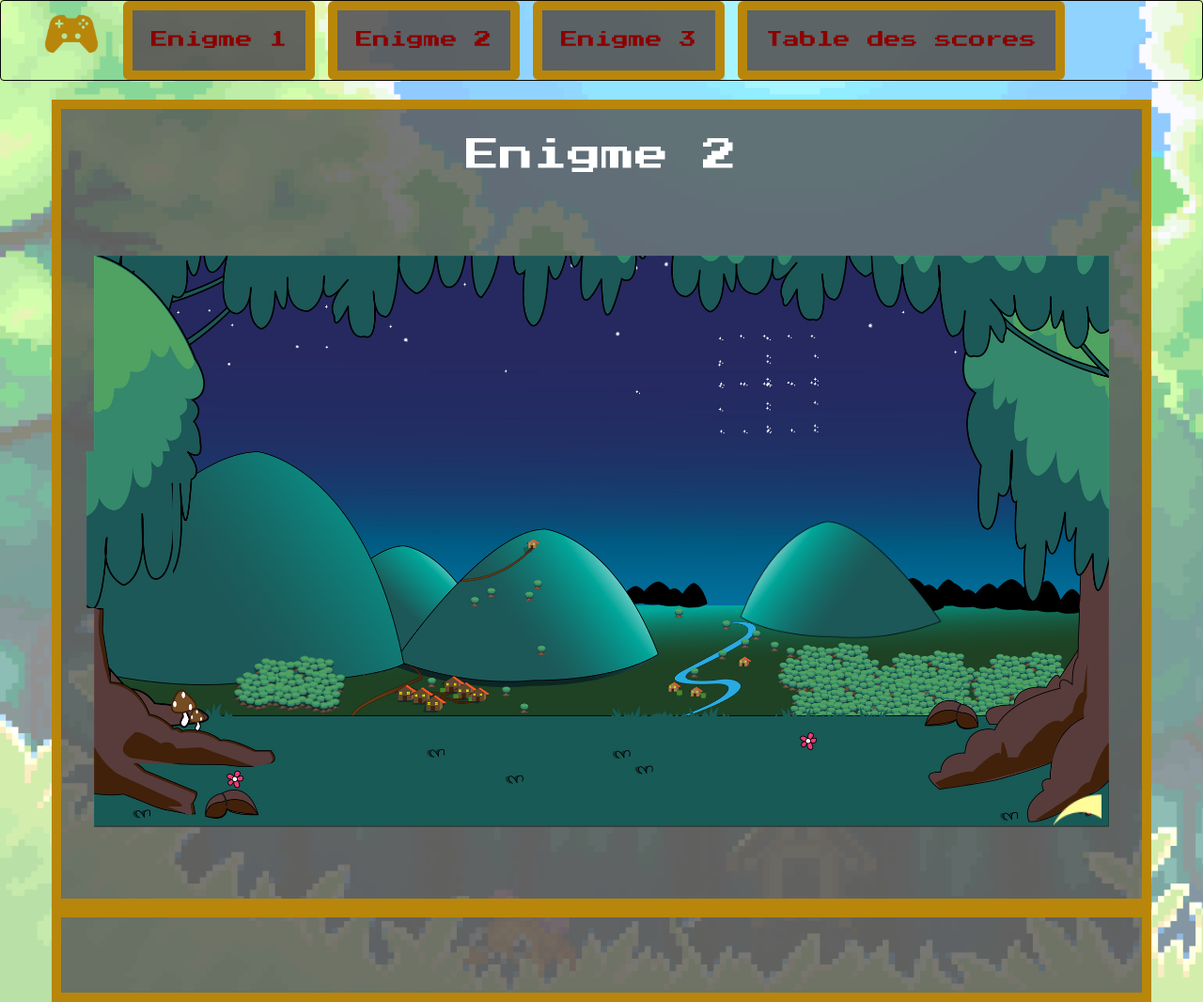
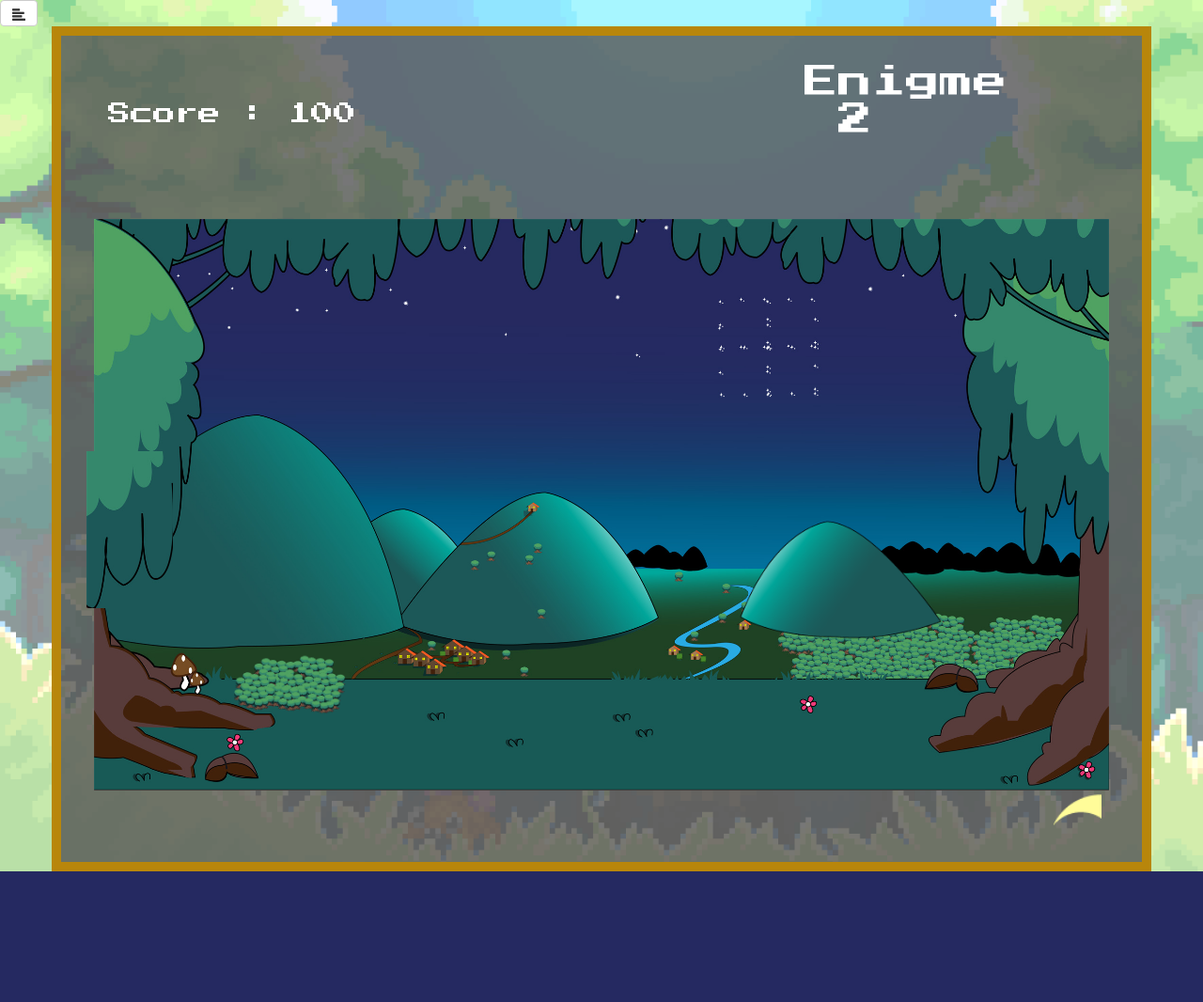
Before and after one commit to Leprouxcharles/Projet_fil_rouge, a PHP site: page /projet/enigme2.php in a window 1280 px wide. Shown: the whole page at 94% size. After the commit the page ends 927 px from the top, so only its background shows below. Run offline with PHP 8.4, Linux system fonts and the light colour scheme; some libraries are stand-ins or nearby versions.

Commit message:
Le menu est dedans !
enigme2 avec menu moche dedans !

```diff
--- a/projet/enigme2.php
+++ b/projet/enigme2.php
@@ -17,60 +17,51 @@
 		</head>
 	</head>
 	<body>
-		<nav class="navbar navbar-inverse">
-			<div class="container-fluid">
-				<!--________________________container menu______________________________-->
-				<div class="row">
-					<div class="col-md-12">
-						<div class="navbar-header">
-							<button class="navbar-toggle collapsed" type="button" data-toggle="collapse" data-target="#menu" title="Accueil"><img src="images/boutonmenu.png" height="35px"><!--bouton reflexive--></button>
-							<a class="navbar-brand" href="accueil.html"><img class="logohome" src="images/logohome1.png" title="Accueil" height="70px"></a>
-						</div>
-						<div class="collapse navbar-collapse" id="menu">
-							<ul class="nav navbar-nav">
-								<a href="enigme1.html" title="enigme1">
-									<button  type="button" class="btn btn-primary btn-lg"><li>Enigme 1</li></button>
-								</a>
-								<a href="enigme2.html" title="enigme2">
-									<button  type="button" class="btn btn-primary btn-lg"><li>Enigme 2</li></button>
-								</a>
-								<a href="enigme3.html" title="enigme3">
-									<button  type="button" class="btn btn-primary btn-lg"><li>Enigme 3</li></button>
-								</a>
-								<a href="scores.html" title="scores">
-									<button  type="button" class="btn btn-primary btn-lg"><li>Table des scores </li></button>
-								</a>
-							</ul>
-						</div>
+
+<!-- Petit menu qui suit la page -->
+		<div class="row" id="menu">
+				<div class="col-sm-12">
+					<div>
+						<button id="bouton" data-toggle="dropdown" type="button" class="btn btn-default dropdown-toggle">
+						<span class="glyphicon glyphicon-align-left"></span>
+						</button>
+						<ul class="dropdown-menu">
+							<li><a href="#"> Accueil: </a></li><br>
+							<li><a href="#"> Histoire: </a></li><br>
+							<li><a href="#"> Scores: </a></li><br>
+							<li id="deco"><a href="#"> Déconnexion: </a></li>
+						</ul>
 					</div>
 				</div>
-			</div>
+		</div>
 
-	</nav>
-
-	<div class="container">
+	<div class="container" id="ecran">
 		<div class="row">
-			<div class="col-md-12 zone">
+					<div class="col-md-6">
+						<h3>Score : <span class="score"></span></h3>
+					</div>
+			<div class="col-md-6 zone">
 				<center>
 					<h1>Enigme 2</h1>
 				</center>
 			</div>
 		</div>
+		<!-- <div class="row">
+			<div class="col-md-12">
+				<h3>Score : <span class="score"></span></h3>
+			</div>
+		</div> -->
 	<div class="row">
 		<div class="col-cs-12">
 			<div id="limitation" class="d">
 
-					<div class="drag p1">
-							<p></p>
+					<div class="drag p1" id="piece1">
 					</div>
 					<div class="drag p2">
-							<p></p>
 					</div>
 					<div class="drag p3">
-							<p></p>
 					</div>
 					<div class="drag p4">
-							<p></p>
 					</div>
 					<div class="foret decor p5">
 					</div>
@@ -85,25 +76,18 @@
 					<br>
 
 					<div class="mag r1">
-							<p></p>
 					</div>
 					<div class="mag r2">
-							<p></p>
 					</div>
 					<div class="mag r3">
-							<p></p>
 					</div>
 					<div class="mag r4">
-							<p></p>
 					</div>
 			</div>
 		</div>
 
 	</div>
 	</div>
-
-	<div class="container">
-
 					 <!-- Trigger the modal with a button -->
 					 <button type="button" id="victoire" class="btn btn-info btn-lg gagne" data-toggle="modal" data-target="#myModal">Open Modal</button>
 
@@ -115,21 +99,20 @@
 							 <div class="modal-content">
 								 <div class="modal-header">
 									 <button type="button" class="close" data-dismiss="modal">&times;</button>
-									 <h4 class="modal-title">Modal Header</h4>
+									 <h4 class="modal-title" align="center">Bien joué enigme 2 terminée !!!</h4>
 								 </div>
-								 <div class="modal-body">
-									 <p>Some text in the modal.</p>
+								 <div class="modal-body" align="center">
+									 <p>Passons à la suivante !</p>
 								 </div>
 								 <div class="modal-footer">
-									 <button class="btn btn-default" data-dismiss="modal" onclick="location.href='enigme3.html'">Poursuivre</button>
+									 <button class="btn btn-default" data-dismiss="modal" onclick="location.href='enigme3.html'" id="boutonmodal">Poursuivre</button>
 								 </div>
 							 </div>
 
 						 </div>
 					 </div>
 
-			 </div>
-
+<script type="text/javascript" src ="js/scoring.js"></script>
 <script type="text/javascript">
 
 $('.bravo').hide();
@@ -141,42 +124,54 @@ var posd;
 				$('.drag').draggable({
 						containment : '#limitation',
 						snap : '.mag',
-
 				});
 		});
 		$(function(){
 				$('.decor').draggable({
 						containment : '#limitation',
-
-
 				});
 		});
 
 		$( ".drag" ).mouseup(function() {
-				console.log('yes');
+				console.log('Position ok');
 				p1 = $('.p1').position();
 				r1 = $('.r1').position();
+				console.log(p1.top,"piece1 top");
+				console.log(r1.top,"receveur1 top");
+				console.log(p1.left,"piece1 left");
+				console.log(r1.left,"receveur1 left");
 				p2 = $('.p2').position();
 				r2 = $('.r2').position();
+				console.log(p2.top,"piece2 top");
+				console.log(r2.top,"receveur2 top");
+				console.log(p2.left,"piece2 left");
+				console.log(r2.left,"receveur2 left");
 				p3 = $('.p3').position();
 				r3 = $('.r3').position();
+				console.log(p3.top,"piece3 top");
+				console.log(r3.top,"receveur3 top");
+				console.log(p3.left,"piece3 left");
+				console.log(r3.left,"receveur3 left")
 				p4 = $('.p4').position();
 				r4 = $('.r4').position();
-				console.log(p1.top);
-				console.log(r1.top);
-				if  ((r1.top == p1.top) && (r1.left == p1.left) && (r2.top == p2.top) && (r2.left == p2.left)
-				&& (r3.top == p3.top) && (r3.left == p3.left) && (r4.top == p4.top) && (r4.left == p4.left)){
+				console.log(p4.top,"piece4 top");
+				console.log(r4.top,"receveur4 top");
+				console.log(p4.left,"piece4 left");
+				console.log(r4.left,"receveur4 left");
+
+				if  (r1.top == p1.top && r1.left == p1.left && r2.top == p2.top && (r2.left+1) == p2.left && (r3.top+1) == p3.top
+				&& r3.left == p3.left && (r4.top+1) == p4.top && (r4.left+1) == p4.left)  {
 						$("#mont").attr('class', 'p6');
-						console.log("CA MARCHE OU PAS ?????!!!!!!!!");
+						console.log();
+						console.log("bravo");
 						$('.r1').hide();
 						$('.r2').hide();
 						$('.r3').hide();
 						$('.r4').hide();
 						$('.bravo').show();
-						$('#victoire').click();
-
-				};
-		});
+						$('.gagne').click();
+		};
+	});
 
 </script>
 
```
